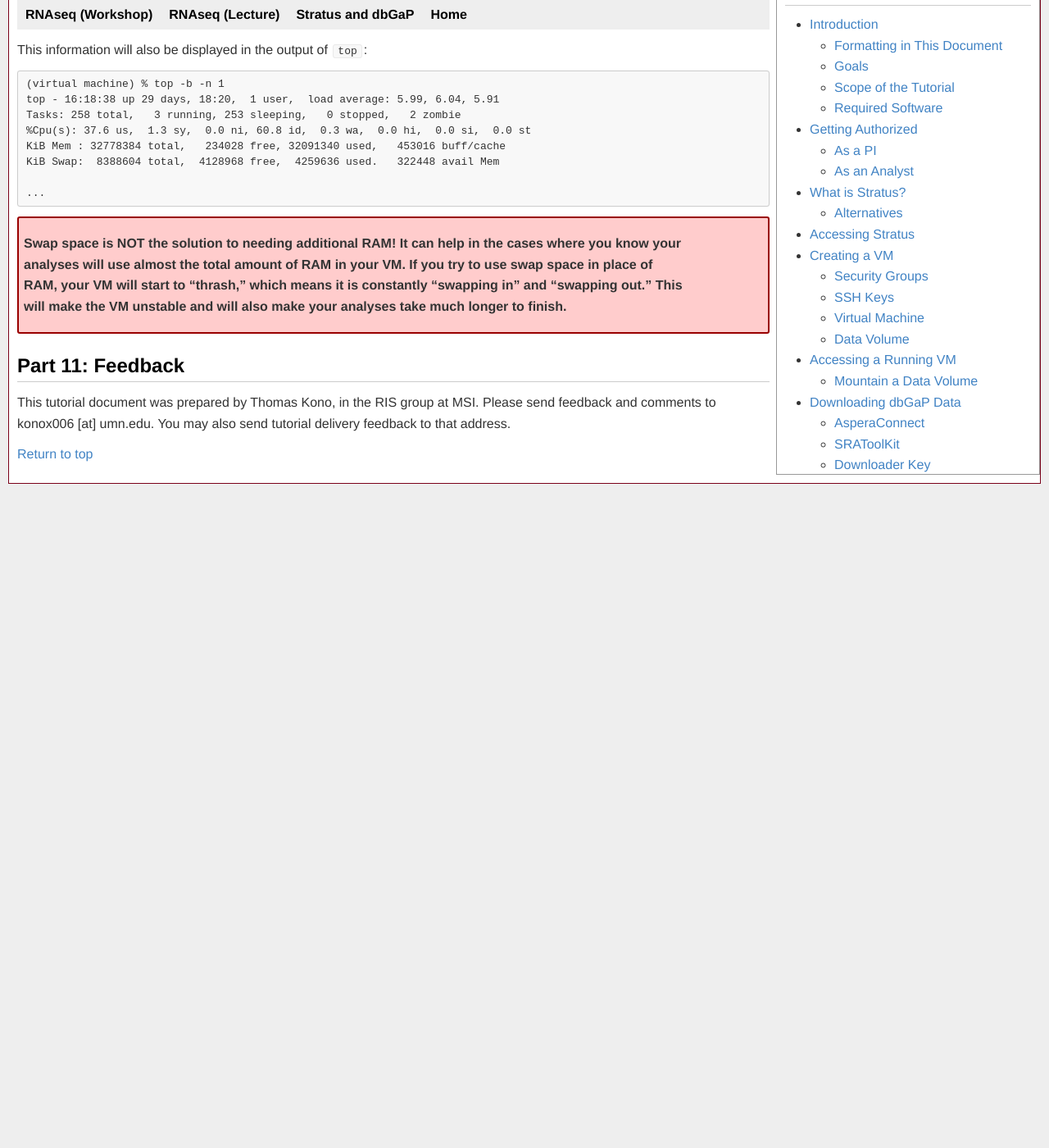
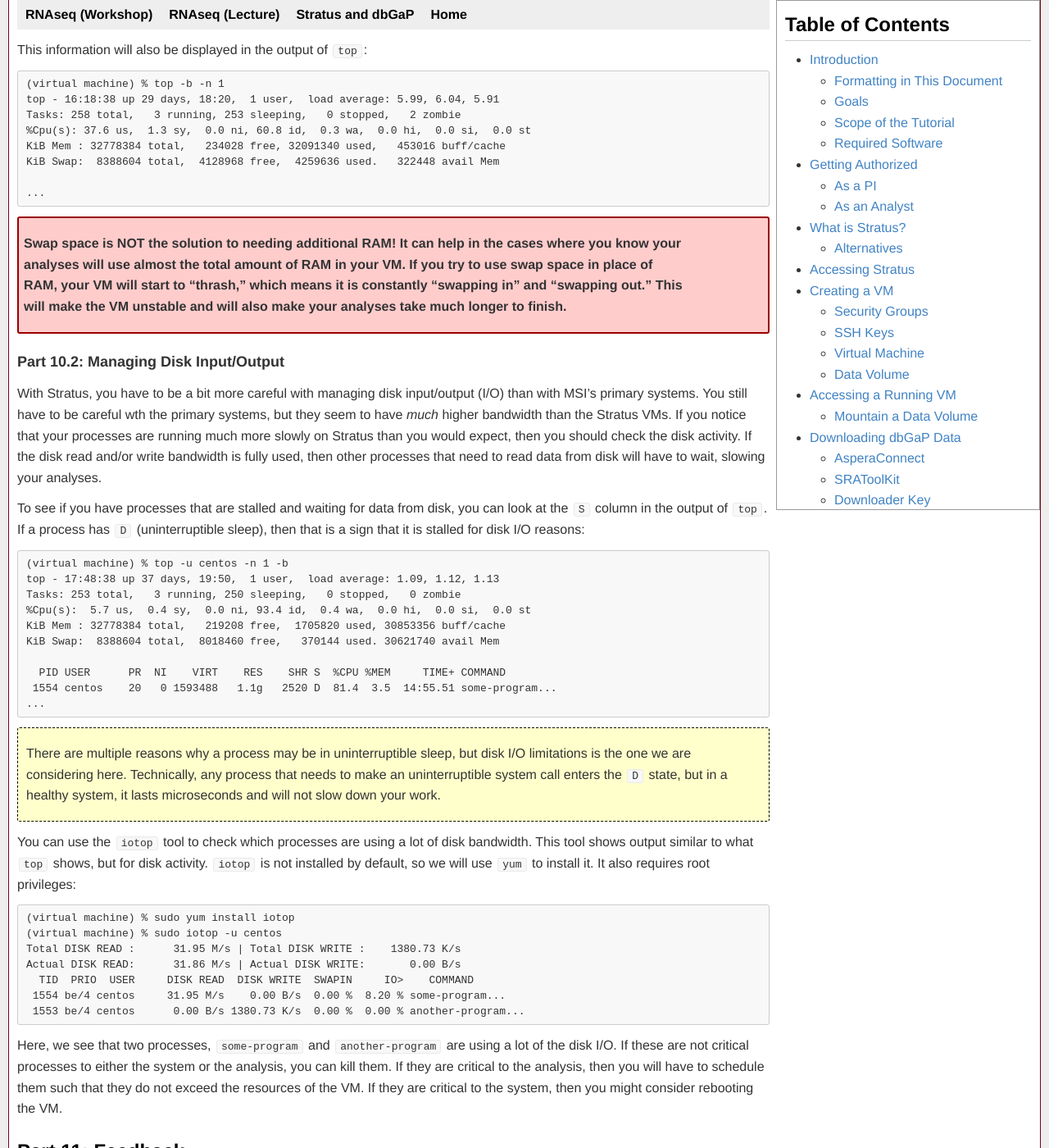
Before and after one commit to msi-ris/Tutorials, a Jekyll site: the page built from stratus_dbgap.md, in a window 1280 px wide and 1400 px high, scrolled down 31364 px. Shown: the whole window at 82% size. Built offline with Jekyll 4.4.1, drawn with Linux system fonts in a browser that asks for light colours; before the commit the page ends 31954 px from its top, so only the background shows below that; some of the changed text lies outside the part shown.

Commit message:
add new info to stratus/dbgap

````diff
--- a/stratus_dbgap.md
+++ b/stratus_dbgap.md
@@ -62,6 +62,7 @@ function closeall() {
 - [Moving Data Out of Stratus](#9)
 - [Advanced Tips and Tricks](#10)
     + [Making a Swapfile](#10.1)
+    + [Managing Disk Input/Output](#10.2)
 
 </div>
 
@@ -102,7 +103,7 @@ This is a warning. Common pitfalls, cautionary information, and important points
 This is code, or a literal value that you must enter or select to run a part of the tutorial
 ```
 
-This tutorial involves running commands on multiple machines (your local workstation, the Stratus login host, and the virtual machine). Commands that are to be run on your local machine will have `(local machine)` before them; commands that are to be run on the Stratus login host will have `(stratus-login)` before them; and commands that are to be run on the virtual machine have `(virtual-machine)` before them.
+This tutorial involves running commands on multiple machines (your local workstation, the Stratus login host, and the virtual machine). Commands that are to be run on your local machine will have `(local machine)` before them; commands that are to be run on the Stratus login host will have `(stratus-login)` before them; and commands that are to be run on the virtual machine have `(virtual machine)` before them.
 
 <details markdown="1">
 <summary>These boxes contain detailed information. Click on them to expand them</summary>
@@ -895,6 +896,43 @@ Swap space is NOT the solution to needing additional RAM! It can help in the cas
 
 </div>
 
+### <a name="10.2"></a> Part 10.2: Managing Disk Input/Output
+With Stratus, you have to be a bit more careful with managing disk input/output (I/O) than with MSI's primary systems. You still have to be careful wth the primary systems, but they seem to have *much* higher bandwidth than the Stratus VMs. If you notice that your processes are running much more slowly on Stratus than you would expect, then you should check the disk activity. If the disk read and/or write bandwidth is fully used, then other processes that need to read data from disk will have to wait, slowing your analyses.
+
+To see if you have processes that are stalled and waiting for data from disk, you can look at the `S` column in the output of `top`. If a process has `D` (uninterruptible sleep), then that is a sign that it is stalled for disk I/O reasons:
+
+```
+(virtual machine) % top -u centos -n 1 -b
+top - 17:48:38 up 37 days, 19:50,  1 user,  load average: 1.09, 1.12, 1.13
+Tasks: 253 total,   3 running, 250 sleeping,   0 stopped,   0 zombie
+%Cpu(s):  5.7 us,  0.4 sy,  0.0 ni, 93.4 id,  0.4 wa,  0.0 hi,  0.0 si,  0.0 st
+KiB Mem : 32778384 total,   219208 free,  1705820 used, 30853356 buff/cache
+KiB Swap:  8388604 total,  8018460 free,   370144 used. 30621740 avail Mem
+
+  PID USER      PR  NI    VIRT    RES    SHR S  %CPU %MEM     TIME+ COMMAND
+ 1554 centos    20   0 1593488   1.1g   2520 D  81.4  3.5  14:55.51 some-program...
+...
+```
+
+<div class="info" markdown="1">
+
+There are multiple reasons why a process may be in uninterruptible sleep, but disk I/O limitations is the one we are considering here. Technically, any process that needs to make an uninterruptible system call enters the `D` state, but in a healthy system, it lasts microseconds and will not slow down your work.
+
+</div>
+
+You can use the `iotop` tool to check which processes are using a lot of disk bandwidth. This tool shows output similar to what `top` shows, but for disk activity. `iotop` is not installed by default, so we will use `yum` to install it. It also requires root privileges:
+
+```
+(virtual machine) % sudo yum install iotop
+(virtual machine) % sudo iotop -u centos
+Total DISK READ :      31.95 M/s | Total DISK WRITE :    1380.73 K/s
+Actual DISK READ:      31.86 M/s | Actual DISK WRITE:       0.00 B/s
+  TID  PRIO  USER     DISK READ  DISK WRITE  SWAPIN     IO>    COMMAND
+ 1554 be/4 centos     31.95 M/s    0.00 B/s  0.00 %  8.20 % some-program...
+ 1553 be/4 centos      0.00 B/s 1380.73 K/s  0.00 %  0.00 % another-program...
+```
+
+Here, we see that two processes, `some-program` and `another-program` are using a lot of the disk I/O. If these are not critical processes to either the system or the analysis, you can kill them. If they are critical to the analysis, then you will have to schedule them such that they do not exceed the resources of the VM. If they are critical to the system, then you might consider rebooting the VM.
 
 ## <a name="11"></a> Part 11: Feedback
 This tutorial document was prepared by Thomas Kono, in the RIS group at MSI.
````
Also changed, not shown: other parts of stratus_dbgap.md (+1 -1 lines).
